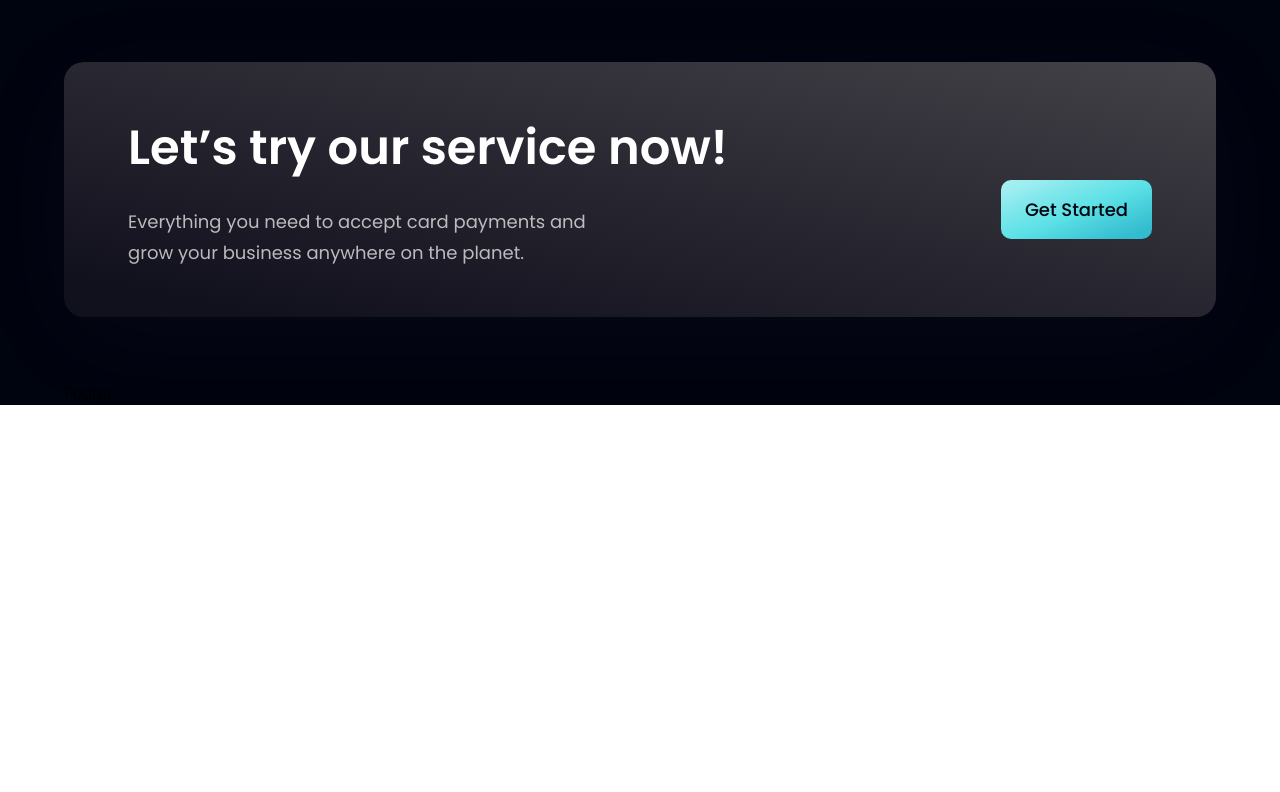
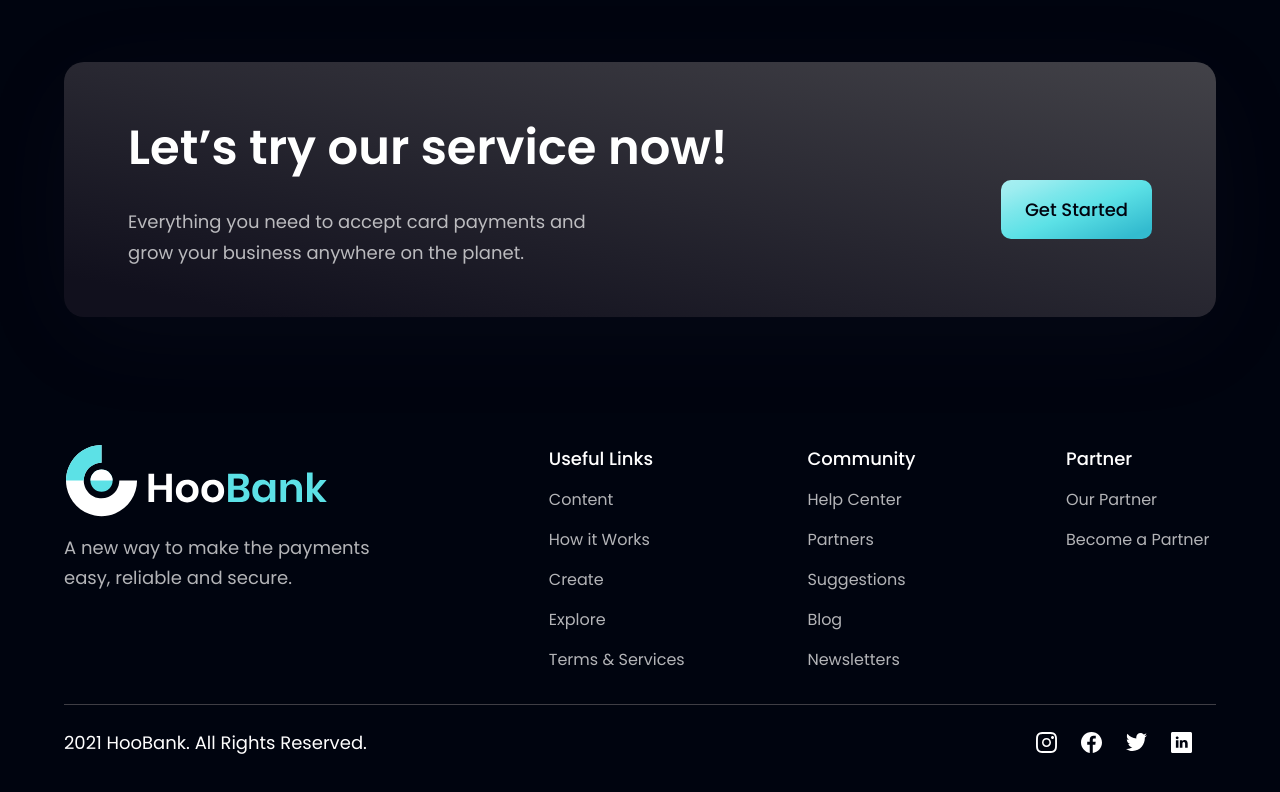
Before and after one commit to gabrowser/Hoo-Bank, a React (Vite) app: page / in a window 1280 px wide. Shown: the part 4143-4935 px from the top of the page. Before the commit the page ends 4548 px from the top, so only its background shows below. Built offline with nearby package versions, Linux system fonts and the light colour scheme.

Commit message:
Footer layout and correction Testimonials id

```diff
--- a/src/components/Footer.jsx
+++ b/src/components/Footer.jsx
@@ -1,9 +1,44 @@
-import React from 'react'
+import styles from '../style'
+import { logo } from '../assets'
+import { footerLinks, socialMedia } from "../constants"
 
-const Footer = () => {
-  return (
-    <div>Footer</div>
-  )
-}
+const Footer = () => (
+  <section className={`${styles.flexCenter} ${styles.paddingY} flex-col`}>
+    <div className={`${styles.flexStart} flex-col md:flex-row mb-8 w-full`}>
+      <div className="flex-1 flex flex-col justify-start mr-10">
+        <img src={logo} alt="hoobank" className="w-[266px] h-[72px] object-contain" />
+        <p className={`${styles.paragraph} mt-4 max-w-[310px]`}>A new way to make the payments easy, reliable and secure.</p>
+      </div>
+
+      <div className="flex-[1.5] w-full flex flex-row justify-between flex-wrap mt-10 md:mt-0">
+        {footerLinks.map((footerLink) => (
+          <div key={footerLink.key} className="flex flex-col my-4 ss:my-0 min-w-[150px]">
+            <h4 className="font-poppins font-medium text-[18px] leading-[27px] text-white">
+              {footerLink.title}
+            </h4>
+            <ul className="list-none mt-4">
+              {footerLink.links.map((link, index) => (
+                <li key={link.name} className={`font-poppins font-normal text-[16px] leading-[24px] text-dimWhite hover:text-secondary cursor-pointer ${index !== footerLink.links.length - 1 ? 'mb-4' : 'mb-0'}`}>
+                  {link.name}
+                </li>
+              ))}
+            </ul>
+          </div>
+        ))}
+      </div>
+    </div>
+
+    <div className="w-full flex justify-between items-center flex-col md:flex-row pt-6 border-t-[1px] border-t-[#3f3e45]">
+      <p className="font-poppins font-normal text-center text-[18px] leading-[27px] text-white">2021 HooBank. All Rights Reserved.</p>
+      <div className="flex flex-row mt-6 md:mt-0">
+        {socialMedia.map((social, index) => (
+          <a href={social.link} title={social.link}>
+            <img src={social.icon} key={social.id} alt={social.id} className={`w-[21px] h-[21px] object-contain cursor-pointer ${index !== socialMedia.lenght - 1 ? 'mr-6' : 'mr-0'}`}/>
+          </a>
+        ))}
+      </div>
+    </div>
+  </section>
+)
 
 export default Footer
--- a/src/components/Testimonials.jsx
+++ b/src/components/Testimonials.jsx
@@ -3,7 +3,7 @@
 import FeedbackCard from './FeedbackCard'
 
 const Testimonials = () => (
-  <section id="client" className={`${styles.paddingY} ${styles.flexCenter} flex-col relative`}>
+  <section id="clients" className={`${styles.paddingY} ${styles.flexCenter} flex-col relative`}>
     {/* TODO */}
     <div className="absolute z-[0] w-[60%] h-[60%] -right-[50%] blue__gradient" />
 
```
